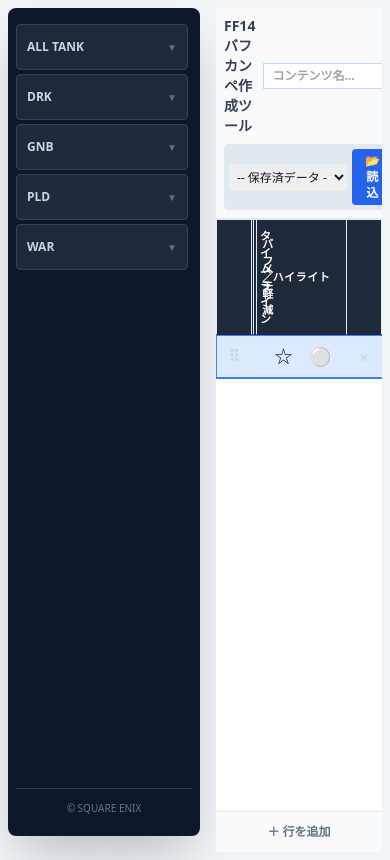
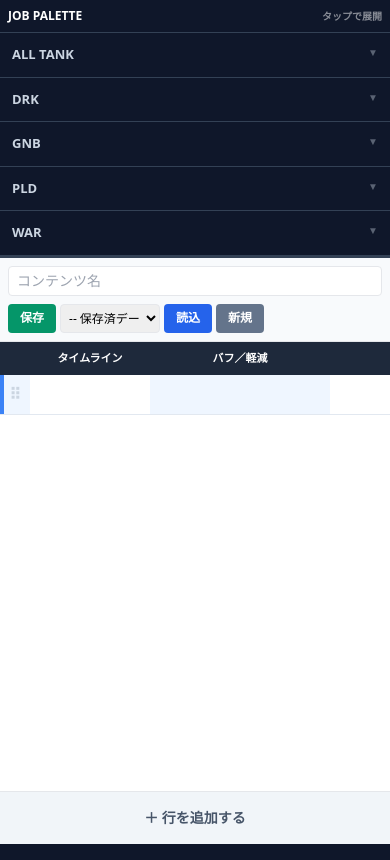
Before and after one commit to RakiRamen/buffknp, a website built with Vite: page index.html in a window 390 px wide. Built offline with nearby package versions, Linux system fonts and the light colour scheme.

Commit message:
Fix: Mobile responsive layout

```diff
--- a/index.html
+++ b/index.html
@@ -2,83 +2,120 @@
 <html lang="ja">
 <head>
     <meta charset="UTF-8">
-    <meta name="viewport" content="width=device-width, initial-scale=1.0">
+    <meta name="viewport" content="width=device-width, initial-scale=1.0, maximum-scale=1.0, user-scalable=no">
     <title>FF14 バフカンペ作成ツール</title>
     <script src="https://cdn.tailwindcss.com"></script>
     <style>
-        .icon-btn:hover { transform: scale(1.1); filter: brightness(1.4); }
-        .buff-icon { width: 32px; height: 32px; cursor: pointer; }
-        .selected-row { background-color: #dbeafe !important; outline: 2px solid #3b82f6; z-index: 10; }
-        .is-important { background-color: #fef08a !important; }
-        .is-important input { font-weight: bold !important; color: #854d0e !important; }
-        .is-caution { background-color: #ffedd5 !important; }
-        .is-caution input { font-weight: bold !important; color: #9a3412 !important; }
-        .compact-input { height: 36px; font-size: 14px; border: none; background: transparent; transition: all 0.2s; width: 100%; }
-        .compact-input:hover, .compact-input:focus { border: 1px solid #e2e8f0 !important; background: white !important; }
-        .drag-handle { cursor: grab; color: #cbd5e1; user-select: none; width: 32px; }
-        .dragging { opacity: 0.5; background-color: #e2e8f0; }
-        .custom-scroll::-webkit-scrollbar { width: 6px; }
-        .custom-scroll::-webkit-scrollbar-thumb { background: #4b5563; border-radius: 3px; }
-        .sidebar-container { display: flex; flex-direction: column; height: calc(100vh - 16px); }
-        #jobPaletteSection { flex-grow: 1; overflow-y: auto; }
-        .job-container { margin-bottom: 4px; border-radius: 4px; border: 1px solid #334155; background: #1e293b; flex-shrink: 0; }
-        .job-header-btn { width: 100%; min-height: 44px; text-align: left; padding: 0 10px; font-size: 12px; font-weight: bold; color: #cbd5e1; display: flex; justify-content: space-between; align-items: center; cursor: pointer; }
+        /* ベースレイアウト */
+        .main-container { height: 100vh; display: flex; flex-direction: column; }
+        @media (min-width: 768px) {
+            .main-container { flex-direction: row; }
+        }
+
+        /* サイドバー（パレット） */
+        .sidebar {
+            width: 100%;
+            background: #0f172a;
+            display: flex;
+            flex-direction: column;
+            border-bottom: 2px solid #334155;
+        }
+        @media (min-width: 768px) {
+            .sidebar { width: 200px; border-bottom: none; border-right: 2px solid #334155; }
+        }
+
+        /* アイコングリッド：スマホでは5列、PCでは3列 */
+        .job-icon-grid {
+            display: none;
+            grid-template-columns: repeat(5, 1fr);
+            gap: 8px;
+            padding: 10px;
+            background: #1e293b;
+        }
+        @media (min-width: 768px) {
+            .job-icon-grid { grid-template-columns: repeat(3, 1fr); }
+        }
+
+        .icon-btn { width: 100%; aspect-ratio: 1/1; cursor: pointer; object-fit: contain; }
+        .icon-btn:active { transform: scale(0.9); }
+
+        /* テーブルエリア */
+        .table-wrapper { flex-grow: 1; overflow: auto; background: white; }
+        table { min-width: 600px; width: 100%; border-collapse: collapse; table-layout: fixed; }
+
+        /* 列幅調整 */
+        .col-drag { width: 30px; }
+        .col-timeline { width: 120px; }
+        .col-buff { width: auto; }
+        .col-memo { width: 150px; }
+        .col-mark { width: 80px; }
+        .col-delete { width: 40px; }
+
+        .compact-input { width: 100%; height: 40px; padding: 0 8px; font-size: 14px; border: none; outline: none; }
+        .buff-icon { width: 32px; height: 32px; flex-shrink: 0; }
+
+        .selected-row { background-color: #eff6ff !important; box-shadow: inset 4px 0 0 #3b82f6; }
+        .is-important { background-color: #fefce8 !important; }
+        .is-caution { background-color: #fff7ed !important; }
+
+        /* ジョブコンテナ */
+        .job-container { border-bottom: 1px solid #334155; }
+        .job-header-btn {
+            width: 100%; padding: 12px; text-align: left; color: #cbd5e1;
+            font-weight: bold; font-size: 13px; display: flex; justify-content: space-between;
+        }
+        .job-container.active .job-icon-grid { display: grid; }
         .job-header-btn.active { background: #3b82f6; color: white; }
-        .job-icon-grid { display: none; grid-template-columns: repeat(3, 40px); justify-content: center; gap: 6px; padding: 8px 4px; background: #0f172a; }
-        .job-container.active .job-icon-grid { display: grid; }
-        .icon-btn { width: 40px; height: 40px; cursor: pointer; object-fit: contain; border: none; background: transparent; }
-        .mark-btn { min-width: 32px; height: 32px; display: flex; align-items: center; justify-content: center; }
-        .copyright { font-size: 10px; color: #64748b; padding: 12px 4px; border-top: 1px solid #334155; text-align: center; flex-shrink: 0; }
-        table { table-layout: fixed; width: 100%; border-collapse: collapse; }
-        th, td { border: 1px solid #e2e8f0; }
-        .col-drag { width: 35px; }
-        .col-timeline { width: 22%; }
-        .col-buff { width: auto; }
-        .col-memo { width: 25%; }
-        .col-mark { width: 90px; }
-        .col-delete { width: 35px; }
     </style>
 </head>
-<body class="bg-slate-100 p-2 text-slate-900 overflow-hidden">
-    <div class="flex gap-4 h-screen">
-        <aside class="w-48 bg-slate-900 rounded-lg shadow-2xl sidebar-container p-2 flex-shrink-0">
-            <div id="jobPaletteSection" class="custom-scroll pr-1 mt-2"></div>
-            <div class="copyright">© SQUARE ENIX</div>
+<body class="bg-slate-900 overflow-hidden">
+
+    <div class="main-container">
+        <aside class="sidebar">
+            <div class="p-2 text-white text-xs font-bold border-b border-slate-700 flex justify-between items-center">
+                <span>JOB PALETTE</span>
+                <span class="md:hidden text-[10px] opacity-50">タップで展開</span>
+            </div>
+            <div id="jobPaletteSection" class="overflow-y-auto flex-grow custom-scroll" style="max-height: 40vh; md:max-height: none;">
+                </div>
+            <div class="hidden md:block text-[10px] color-[#64748b] p-2 text-center border-t border-slate-800 text-slate-500">
+                © SQUARE ENIX
+            </div>
         </aside>
-        <main class="flex-grow flex flex-col overflow-hidden">
-            <div class="bg-white shadow-xl rounded-sm flex flex-col h-full overflow-hidden">
-                <div class="flex items-center justify-between p-2 border-b bg-slate-50 flex-wrap gap-2">
-                    <div class="flex items-center gap-2">
-                        <span class="font-black text-slate-700 text-sm">FF14 バフカンペ作成ツール</span>
-                        <input id="bossName" type="text" class="border px-2 py-1 w-48 text-xs font-bold border-blue-200 outline-none" placeholder="コンテンツ名...">
-                        <button onclick="saveData()" class="bg-emerald-600 text-white px-3 py-1 rounded text-xs font-bold hover:bg-emerald-700 shadow-sm">💾 保存</button>
-                    </div>
-                    <div class="flex items-center gap-1 bg-slate-200 p-1 rounded">
-                        <select id="saveList" class="border text-xs p-1 rounded min-w-[120px] outline-none"></select>
-                        <button onclick="loadData()" class="bg-blue-600 text-white px-3 py-1 rounded text-xs font-bold">📂 読込</button>
-                        <button onclick="deleteData()" class="bg-white text-red-600 border border-red-200 px-2 py-1 rounded text-xs font-bold hover:bg-red-50">🗑️ 削除</button>
-                        <button onclick="clearCurrentTable(true)" class="bg-emerald-600 text-white px-2 py-1 rounded text-xs font-bold hover:bg-emerald-700 shadow-sm">🆕 新規</button>
+
+        <main class="flex-grow flex flex-col bg-white overflow-hidden">
+            <div class="p-2 border-b bg-slate-50 flex flex-wrap gap-2 items-center">
+                <input id="bossName" type="text" class="border px-2 py-1 text-sm rounded w-full md:w-40" placeholder="コンテンツ名">
+                <div class="flex gap-1 flex-wrap">
+                    <button onclick="saveData()" class="bg-emerald-600 text-white px-3 py-1.5 rounded text-xs font-bold">保存</button>
+                    <select id="saveList" class="border text-xs p-1 rounded max-w-[100px]"></select>
+                    <button onclick="loadData()" class="bg-blue-600 text-white px-3 py-1.5 rounded text-xs font-bold">読込</button>
+                    <button onclick="clearCurrentTable(true)" class="bg-slate-500 text-white px-3 py-1.5 rounded text-xs font-bold">新規</button>
                 </div>
             </div>
-                <div class="flex-grow overflow-auto custom-scroll">
+
+            <div class="table-wrapper custom-scroll">
                 <table>
-                        <thead class="sticky top-0 z-20">
-                            <tr class="bg-slate-800 text-white text-[11px] font-bold tracking-wider">
-                                <th class="col-drag p-2"></th>
-                                <th class="col-timeline p-2 text-center">タイムライン</th>
-                                <th class="col-buff p-2 text-center">バフ／軽減</th>
-                                <th class="col-memo p-2 text-center">メモ</th>
-                                <th class="col-mark p-2 text-center">ハイライト</th>
-                                <th class="col-delete p-2"></th>
+                    <thead class="sticky top-0 z-20 bg-slate-800 text-white text-[11px]">
+                        <tr>
+                            <th class="col-drag"></th>
+                            <th class="col-timeline p-2">タイムライン</th>
+                            <th class="col-buff p-2">バフ／軽減</th>
+                            <th class="col-memo p-2">メモ</th>
+                            <th class="col-mark p-2">印</th>
+                            <th class="col-delete"></th>
                         </tr>
                     </thead>
                     <tbody id="tableBody"></tbody>
                 </table>
             </div>
-                <button onclick="addRow()" class="w-full py-3 bg-slate-50 text-slate-500 hover:bg-slate-100 text-xs font-bold border-t">＋ 行を追加</button>
-            </div>
+
+            <button onclick="addRow()" class="w-full py-4 bg-slate-100 hover:bg-slate-200 text-slate-600 font-bold text-sm border-t active:bg-slate-300">
+                ＋ 行を追加する
+            </button>
         </main>
     </div>
+
     <script type="module" src="./main.js"></script>
 </body>
 </html>
```
Lines whose indentation alone changed are shown as unchanged.
